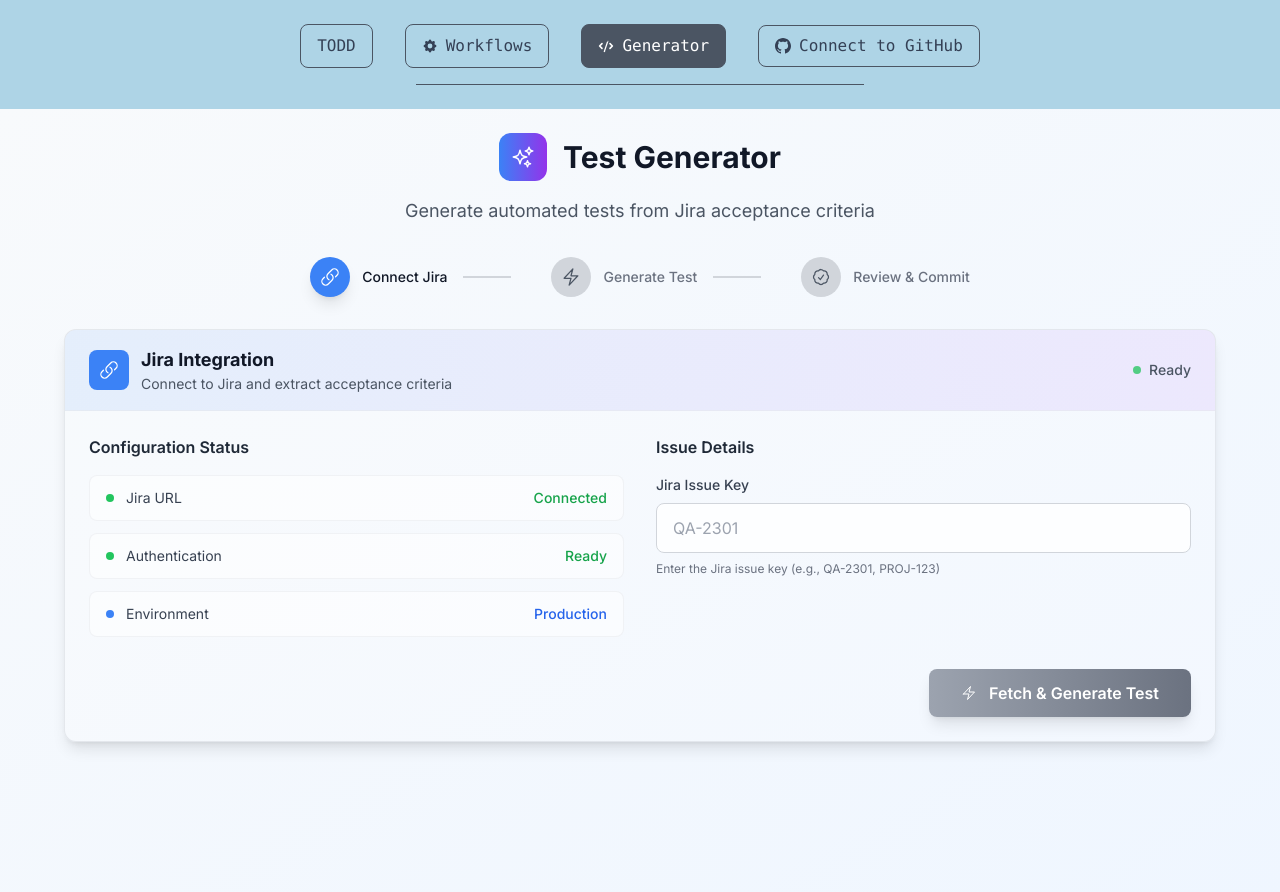
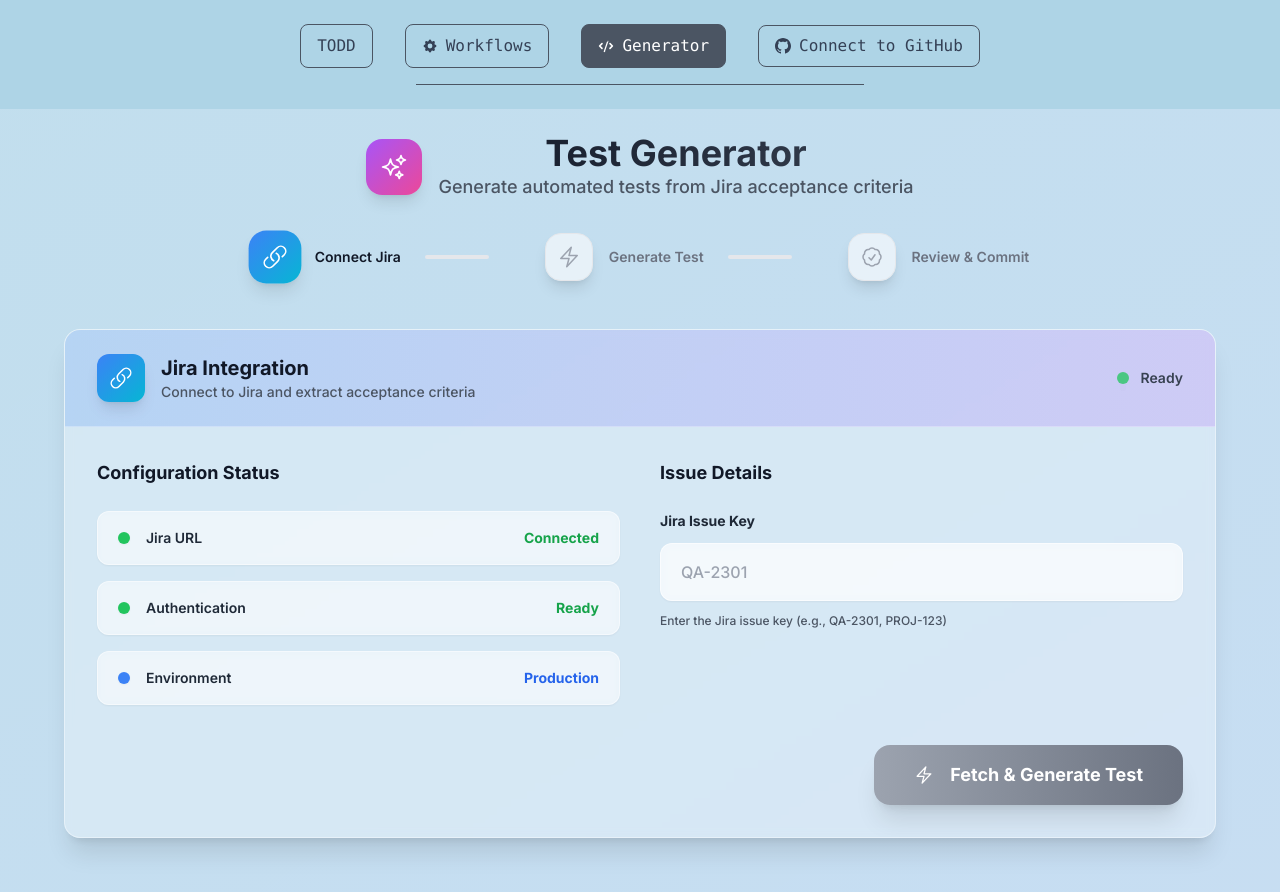
Before and after one commit to nelceb/todd-automation, a Next.js app: page / in a window 1280 px wide. Both pictures are taken after a click on the button "Generator". Shown: the top 892 px of the page. Built offline with nearby package versions, Linux system fonts and the light colour scheme.

Commit message:
feat: Update TestGenerator UI to match Workflows aesthetic with translucent cards, gradients, and modern styling

```diff
--- a/app/components/TestGenerator.tsx
+++ b/app/components/TestGenerator.tsx
@@ -164,7 +164,7 @@
   }
 
   return (
-    <div className="min-h-screen bg-gradient-to-br from-slate-50 to-blue-50 p-6">
+    <div className="min-h-screen bg-gradient-to-br from-blue-50/30 to-indigo-100/50 p-6">
       <div className="max-w-6xl mx-auto">
         {/* Header */}
         <motion.div
@@ -173,25 +173,29 @@
           className="text-center mb-8"
         >
           <div className="flex items-center justify-center mb-4">
-            <div className="w-12 h-12 bg-gradient-to-r from-blue-500 to-purple-600 rounded-xl flex items-center justify-center mr-4">
-              <SparklesIcon className="w-6 h-6 text-white" />
+            <div className="w-14 h-14 bg-gradient-to-br from-purple-500 to-pink-500 rounded-2xl flex items-center justify-center mr-4 shadow-lg">
+              <SparklesIcon className="w-7 h-7 text-white" />
             </div>
-            <h1 className="text-3xl font-bold text-gray-900">Test Generator</h1>
+            <div>
+              <h1 className="text-4xl font-bold bg-gradient-to-r from-gray-900 to-gray-700 bg-clip-text text-transparent">
+                Test Generator
+              </h1>
+              <p className="text-gray-600 text-lg font-medium">Generate automated tests from Jira acceptance criteria</p>
+            </div>
           </div>
-          <p className="text-gray-600 text-lg">Generate automated tests from Jira acceptance criteria</p>
         </motion.div>
 
         {/* Progress Steps */}
         <motion.div
           initial={{ opacity: 0, y: 20 }}
           animate={{ opacity: 1, y: 0 }}
-          className="flex items-center justify-center mb-8"
+          className="flex items-center justify-center mb-12"
         >
-          <div className="flex items-center space-x-6">
+          <div className="flex items-center space-x-8">
             {[
-              { key: 'jira', label: 'Connect Jira', icon: LinkIcon, color: 'blue' },
-              { key: 'generate', label: 'Generate Test', icon: BoltIcon, color: 'purple' },
-              { key: 'result', label: 'Review & Commit', icon: CheckBadgeIcon, color: 'green' }
+              { key: 'jira', label: 'Connect Jira', icon: LinkIcon, color: 'blue', gradient: 'from-blue-500 to-cyan-500' },
+              { key: 'generate', label: 'Generate Test', icon: BoltIcon, color: 'purple', gradient: 'from-purple-500 to-pink-500' },
+              { key: 'result', label: 'Review & Commit', icon: CheckBadgeIcon, color: 'green', gradient: 'from-green-500 to-emerald-500' }
             ].map((stepItem, index) => {
               const isActive = step === stepItem.key
               const isCompleted = ['jira', 'generate', 'result'].indexOf(step) > index
@@ -199,23 +203,23 @@
 
               return (
                 <div key={stepItem.key} className="flex items-center">
-                  <div className={`w-10 h-10 rounded-full flex items-center justify-center transition-all duration-300 ${
+                  <div className={`w-12 h-12 rounded-2xl flex items-center justify-center transition-all duration-300 shadow-lg ${
                     isActive
-                      ? `bg-${stepItem.color}-500 text-white shadow-lg`
+                      ? `bg-gradient-to-br ${stepItem.gradient} text-white scale-110`
                       : isCompleted
-                      ? 'bg-green-500 text-white'
-                      : 'bg-gray-300 text-gray-600'
+                      ? 'bg-gradient-to-br from-green-500 to-emerald-500 text-white'
+                      : 'bg-white/60 text-gray-400 border border-gray-200'
                   }`}>
-                    <Icon className="w-5 h-5" />
+                    <Icon className="w-6 h-6" />
                   </div>
-                  <span className={`ml-3 text-sm font-medium transition-colors duration-300 ${
+                  <span className={`ml-4 text-sm font-semibold transition-colors duration-300 ${
                     isActive ? 'text-gray-900' : isCompleted ? 'text-green-600' : 'text-gray-500'
                   }`}>
                     {stepItem.label}
                   </span>
                   {index < 2 && (
-                    <div className={`w-12 h-0.5 mx-4 transition-colors duration-300 ${
-                      isCompleted ? 'bg-green-500' : 'bg-gray-300'
+                    <div className={`w-16 h-1 mx-6 rounded-full transition-colors duration-300 ${
+                      isCompleted ? 'bg-gradient-to-r from-green-500 to-emerald-500' : 'bg-gray-200'
                     }`} />
                   )}
                 </div>
@@ -235,63 +239,63 @@
             <motion.div
               initial={{ opacity: 0, x: -20 }}
               animate={{ opacity: 1, x: 0 }}
-              className="bg-white/20 border border-gray-300/50 rounded-xl shadow-lg overflow-hidden"
+              className="bg-white/30 backdrop-blur-sm border border-white/40 rounded-2xl shadow-xl overflow-hidden"
             >
               {/* Header */}
-              <div className="bg-gradient-to-r from-blue-500/10 to-purple-500/10 px-6 py-4 border-b border-gray-200/50">
+              <div className="bg-gradient-to-r from-blue-500/20 to-purple-500/20 px-8 py-6 border-b border-white/30">
                 <div className="flex items-center justify-between">
                   <div className="flex items-center">
-                    <div className="w-10 h-10 bg-blue-500 rounded-lg flex items-center justify-center mr-3">
-                      <LinkIcon className="w-5 h-5 text-white" />
+                    <div className="w-12 h-12 bg-gradient-to-br from-blue-500 to-cyan-500 rounded-xl flex items-center justify-center mr-4 shadow-lg">
+                      <LinkIcon className="w-6 h-6 text-white" />
                     </div>
                     <div>
-                      <h3 className="text-lg font-bold text-gray-900">Jira Integration</h3>
-                      <p className="text-sm text-gray-600">Connect to Jira and extract acceptance criteria</p>
+                      <h3 className="text-xl font-bold text-gray-900">Jira Integration</h3>
+                      <p className="text-sm text-gray-600 font-medium">Connect to Jira and extract acceptance criteria</p>
                     </div>
                   </div>
-                  <div className="flex items-center space-x-2">
-                    <div className="w-2 h-2 bg-green-500 rounded-full animate-pulse"></div>
-                    <span className="text-sm text-gray-600 font-medium">Ready</span>
+                  <div className="flex items-center space-x-3">
+                    <div className="w-3 h-3 bg-green-500 rounded-full animate-pulse shadow-lg"></div>
+                    <span className="text-sm text-gray-700 font-semibold">Ready</span>
                   </div>
                 </div>
               </div>
 
               {/* Content */}
-              <div className="p-6">
-                <div className="grid grid-cols-1 lg:grid-cols-2 gap-8">
+              <div className="p-8">
+                <div className="grid grid-cols-1 lg:grid-cols-2 gap-10">
                   {/* Configuration Status */}
-                  <div className="space-y-4">
-                    <h4 className="font-semibold text-gray-800 mb-4">Configuration Status</h4>
-                    <div className="space-y-3">
-                      <div className="flex items-center justify-between py-3 px-4 bg-white/50 rounded-lg border border-gray-200/50">
+                  <div className="space-y-6">
+                    <h4 className="text-lg font-bold text-gray-900 mb-6">Configuration Status</h4>
+                    <div className="space-y-4">
+                      <div className="flex items-center justify-between py-4 px-5 bg-white/40 backdrop-blur-sm rounded-xl border border-white/50 shadow-sm">
                         <div className="flex items-center">
-                          <div className="w-2 h-2 bg-green-500 rounded-full mr-3"></div>
-                          <span className="text-sm text-gray-700">Jira URL</span>
+                          <div className="w-3 h-3 bg-green-500 rounded-full mr-4 shadow-sm"></div>
+                          <span className="text-sm font-semibold text-gray-800">Jira URL</span>
                         </div>
-                        <span className="text-sm font-medium text-green-600">Connected</span>
+                        <span className="text-sm font-bold text-green-600">Connected</span>
                       </div>
-                      <div className="flex items-center justify-between py-3 px-4 bg-white/50 rounded-lg border border-gray-200/50">
+                      <div className="flex items-center justify-between py-4 px-5 bg-white/40 backdrop-blur-sm rounded-xl border border-white/50 shadow-sm">
                         <div className="flex items-center">
-                          <div className="w-2 h-2 bg-green-500 rounded-full mr-3"></div>
-                          <span className="text-sm text-gray-700">Authentication</span>
+                          <div className="w-3 h-3 bg-green-500 rounded-full mr-4 shadow-sm"></div>
+                          <span className="text-sm font-semibold text-gray-800">Authentication</span>
                         </div>
-                        <span className="text-sm font-medium text-green-600">Ready</span>
+                        <span className="text-sm font-bold text-green-600">Ready</span>
                       </div>
-                      <div className="flex items-center justify-between py-3 px-4 bg-white/50 rounded-lg border border-gray-200/50">
+                      <div className="flex items-center justify-between py-4 px-5 bg-white/40 backdrop-blur-sm rounded-xl border border-white/50 shadow-sm">
                         <div className="flex items-center">
-                          <div className="w-2 h-2 bg-blue-500 rounded-full mr-3"></div>
-                          <span className="text-sm text-gray-700">Environment</span>
+                          <div className="w-3 h-3 bg-blue-500 rounded-full mr-4 shadow-sm"></div>
+                          <span className="text-sm font-semibold text-gray-800">Environment</span>
                         </div>
-                        <span className="text-sm font-medium text-blue-600">Production</span>
+                        <span className="text-sm font-bold text-blue-600">Production</span>
                       </div>
                     </div>
                   </div>
 
                   {/* Issue Input */}
-                  <div className="space-y-4">
-                    <h4 className="font-semibold text-gray-800 mb-4">Issue Details</h4>
+                  <div className="space-y-6">
+                    <h4 className="text-lg font-bold text-gray-900 mb-6">Issue Details</h4>
                     <div>
-                      <label className="block text-sm font-medium text-gray-700 mb-2">
+                      <label className="block text-sm font-bold text-gray-800 mb-3">
                         Jira Issue Key
                       </label>
                       <input
@@ -299,9 +303,9 @@
                         value={jiraConfig.issueKey}
                         onChange={(e) => setJiraConfig({...jiraConfig, issueKey: e.target.value})}
                         placeholder="QA-2301"
-                        className="w-full px-4 py-3 border border-gray-300 rounded-lg focus:outline-none focus:ring-2 focus:ring-blue-500 focus:border-transparent bg-white/80 backdrop-blur-sm"
+                        className="w-full px-5 py-4 border border-white/60 rounded-xl focus:outline-none focus:ring-2 focus:ring-blue-500/50 focus:border-transparent bg-white/60 backdrop-blur-sm shadow-sm font-medium"
                       />
-                      <p className="text-xs text-gray-500 mt-2">
+                      <p className="text-xs text-gray-600 mt-3 font-medium">
                         Enter the Jira issue key (e.g., QA-2301, PROJ-123)
                       </p>
                     </div>
@@ -309,20 +313,20 @@
                 </div>
 
                 {/* Action Button */}
-                <div className="mt-8 flex justify-end">
+                <div className="mt-10 flex justify-end">
                   <button
                     onClick={fetchJiraIssue}
                     disabled={loading || !jiraConfig.issueKey}
-                    className="bg-gradient-to-r from-blue-500 to-purple-600 text-white px-8 py-3 rounded-lg hover:from-blue-600 hover:to-purple-700 disabled:from-gray-400 disabled:to-gray-500 disabled:cursor-not-allowed transition-all duration-300 font-semibold shadow-lg hover:shadow-xl flex items-center transform hover:scale-105 disabled:scale-100"
+                    className="bg-gradient-to-r from-blue-500 to-purple-600 text-white px-10 py-4 rounded-2xl hover:from-blue-600 hover:to-purple-700 disabled:from-gray-400 disabled:to-gray-500 disabled:cursor-not-allowed transition-all duration-300 font-bold shadow-xl hover:shadow-2xl flex items-center transform hover:scale-105 disabled:scale-100 text-lg"
                   >
                     {loading ? (
                       <>
-                        <div className="w-4 h-4 border-2 border-white border-t-transparent rounded-full animate-spin mr-3"></div>
+                        <div className="w-5 h-5 border-2 border-white border-t-transparent rounded-full animate-spin mr-4"></div>
                         Fetching Issue...
                       </>
                     ) : (
                       <>
-                        <BoltIcon className="w-4 h-4 mr-3" />
+                        <BoltIcon className="w-5 h-5 mr-4" />
                         Fetch & Generate Test
                       </>
                     )}
```
